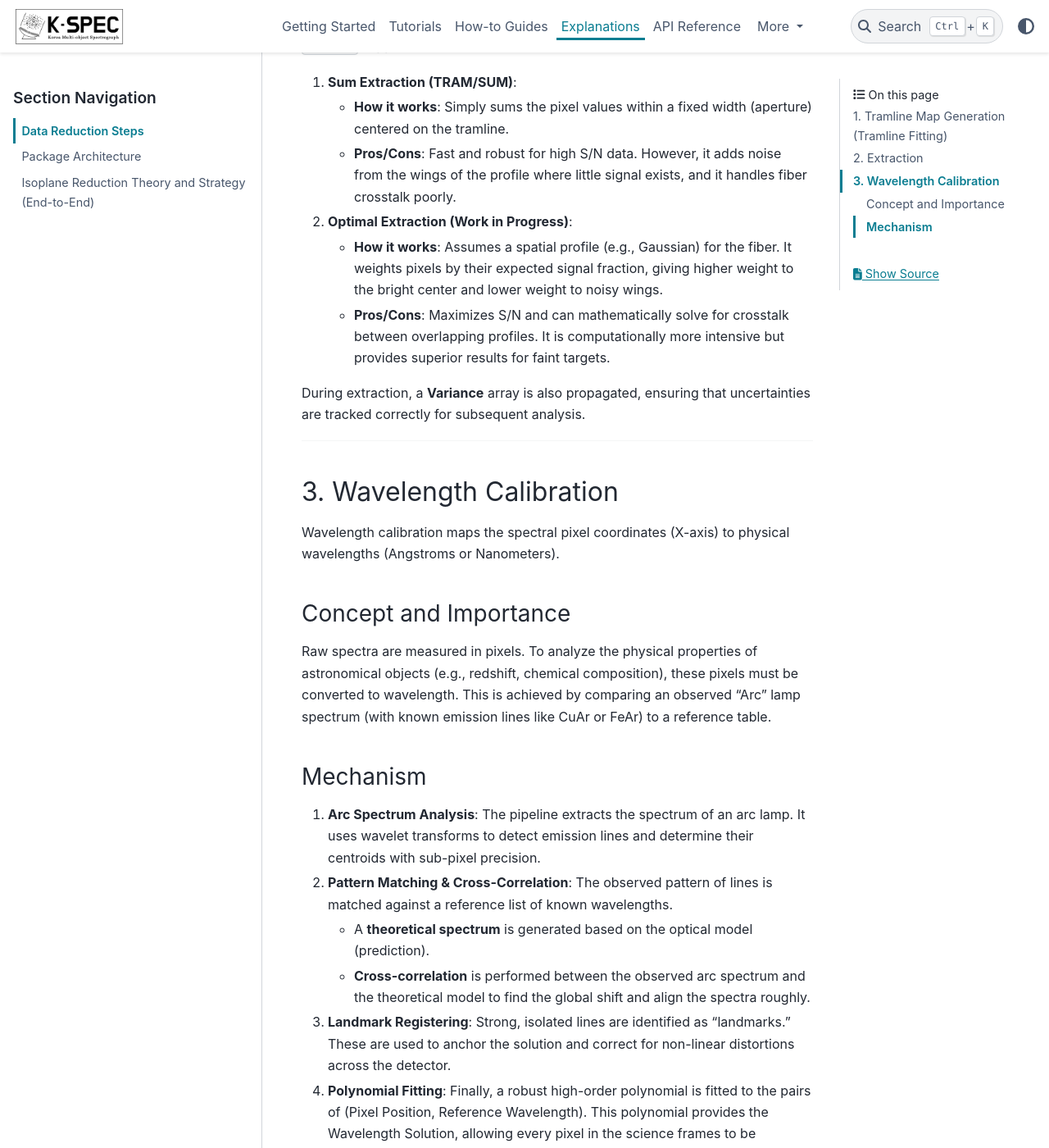
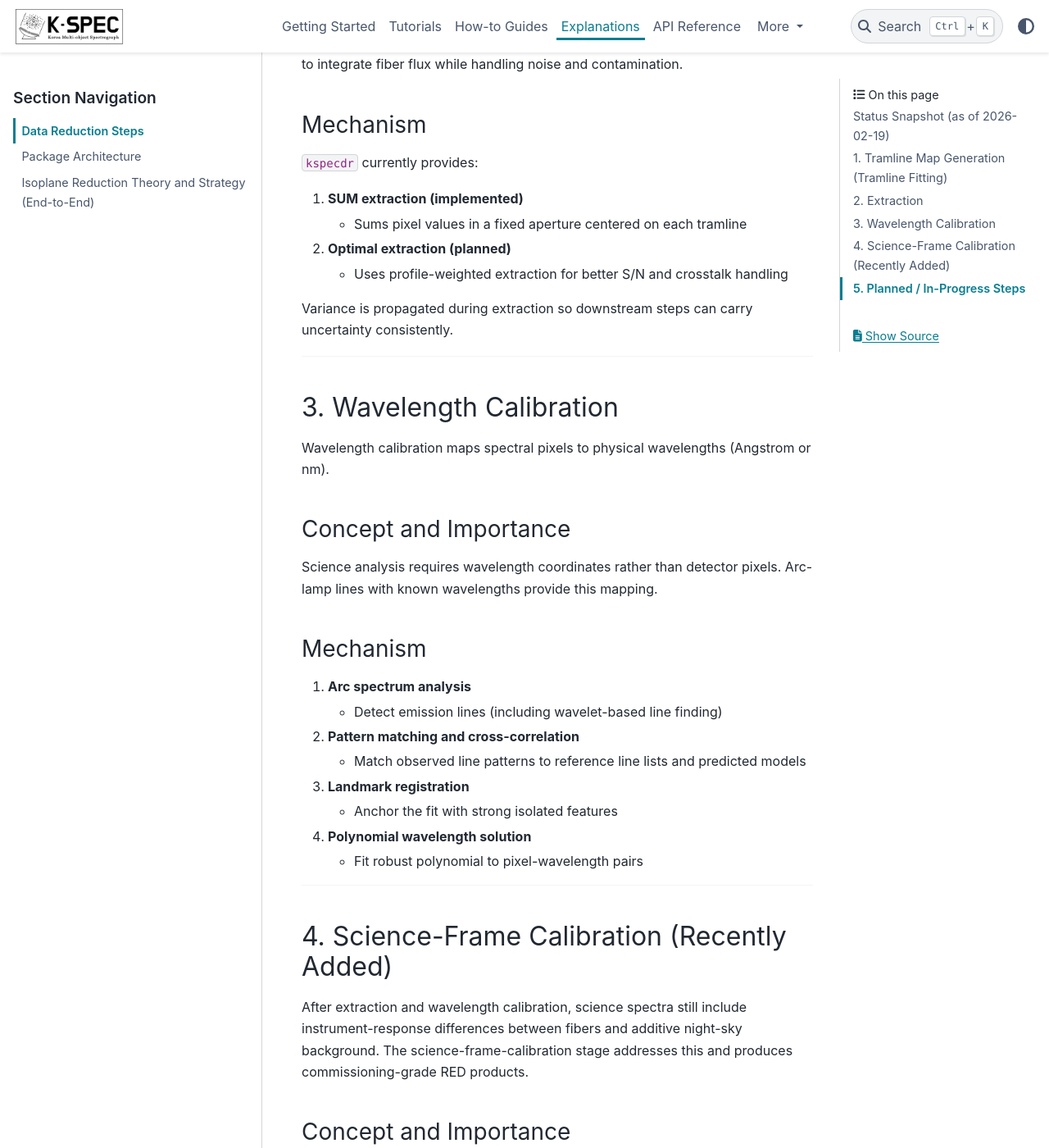
Before and after one commit to hbahk/kspecdr, a Sphinx documentation site: the page built from docs/explanations/pipeline-overview.md, in a window 1280 px wide and 1400 px high, scrolled down 1840 px. Shown: the whole window at 82% size. Built offline with Sphinx 7.4.7 and the PyData theme 0.15.4, drawn with Linux system fonts in a browser that asks for light colours; pages that are not in the unit, such as notebooks, are missing from menus; some of the changed text lies outside the part shown.

Commit message:
docs: refine pipeline-overview with conceptual science-frame calibration flow
- keep the original stage-based structure and explanation depth
- add a conceptual "Science-frame calibration" section focused on process flow
- summarize recently implemented pipeline status from development docs
- simplify planned/in-progress items to high-level goals (P2/P3), removing function-level detail

```diff
--- a/docs/explanations/pipeline-overview.md
+++ b/docs/explanations/pipeline-overview.md
@@ -1,8 +1,23 @@
 # Data Reduction Steps
 
-This document details the key processes involved in converting raw FITS images into calibrated spectra using the `kspecdr` pipeline. The pipeline, inspired by 2dfdr but optimized for a Python environment, performs three major steps: **Tramline Map Generation**, **Extraction**, and **Wavelength Calibration**.
+This document summarizes how `kspecdr` converts raw FITS images into calibrated spectra.
+The current pipeline now includes four major stages:
 
-Each step is critical for ensuring data quality and scientific accuracy.
+1. Tramline map generation
+2. Extraction
+3. Wavelength calibration
+4. Science-frame calibration (flat-field/throughput/sky/flux)
+
+## Status Snapshot (as of 2026-02-19)
+
+Based on the development documents:
+
+- `reduce_object` P0 is complete (end-to-end run)
+- P1 core is implemented (flat-fielding, throughput correction, RWSS snapshot, sky subtraction)
+- Flux calibration is implemented and integrated (`_apply_fluxcal`)
+- Advanced P2/P3 corrections are still in progress and currently safe no-ops behind flags
+
+---
 
 ## 1. Tramline Map Generation (Tramline Fitting)
 
@@ -12,72 +27,125 @@
 
 Spectra recorded on a CCD are rarely perfectly aligned with the pixel grid. Optical distortions and mechanical alignments cause the spectra to appear as curved "traces" across the detector.
 
-**Tramline Fitting** determines the centroid of these traces at every column (spectral pixel). This map is essential for the subsequent extraction step; if the tramlines are inaccurate, the signal from one fiber may bleed into another (crosstalk), or flux may be lost, degrading the signal-to-noise ratio (S/N).
+**Tramline fitting** determines the centroid of these traces at every column (spectral pixel). This map is essential for the subsequent extraction step; if the tramlines are inaccurate, the signal from one fiber may bleed into another (crosstalk), or flux may be lost, degrading S/N.
 
 ### Mechanism
 
 The process in `kspecdr` involves several algorithmic stages:
 
-1.  **Peak Detection**:
-    The pipeline scans the image in the spatial direction (typically the Y-axis) at regular intervals (steps) to locate intensity peaks corresponding to fibers.
-    *   **Standard Method**: Uses `scipy.signal.find_peaks` to identify peaks above a dynamic threshold.
-    *   **Wavelet Method**: Implements a Mexican Hat Wavelet transform (ported from 2dfdr logic) to detect peaks robustly, even in the presence of noise or background variation.
-
-2.  **Trace Linking**:
-    Peaks detected at different steps are linked together to form continuous traces. A clustering algorithm (based on Euclidean distance) groups peaks that belong to the same fiber trajectory.
-
-3.  **Polynomial Fitting**:
-    The linked points are fitted with a polynomial (typically 2nd to 6th order) to create a smooth model of the trace. This results in a "Tramline Map" that defines the Y-position of every fiber for every X-pixel.
-
-4.  **Fiber Matching**:
-    The detected traces are matched to physical fiber IDs using a pattern matching algorithm that compares the observed trace positions with the instrument's nominal fiber positions.
+1. **Peak detection**
+   - **Standard method**: `scipy.signal.find_peaks` with dynamic thresholding
+   - **Wavelet method**: Mexican-hat wavelet logic (ported from 2dfdr)
+2. **Trace linking**
+   - Peaks from different steps are linked into continuous fiber traces
+3. **Polynomial fitting**
+   - Trace points are fitted (typically 2nd-6th order) into smooth trajectories
+4. **Fiber matching**
+   - Detected traces are matched to physical fiber IDs
 
 ---
 
 ## 2. Extraction
 
-Extraction converts the 2D CCD image into 1D spectra (Intensity vs. Pixel) using the generated Tramline Map.
+Extraction converts the 2D CCD image into 1D per-fiber spectra (intensity vs. pixel) using the tramline map.
 
 ### Concept and Importance
 
-This is the transition from "image processing" to "data analysis." The goal is to integrate the flux falling onto each fiber while rejecting background noise, cosmic rays, and contamination from scattered light or adjacent fibers.
+This is the transition from image processing to spectroscopic analysis. The goal is to integrate fiber flux while handling noise and contamination.
 
 ### Mechanism
 
-`kspecdr` supports different extraction methods:
+`kspecdr` currently provides:
 
-1.  **Sum Extraction (TRAM/SUM)**:
-    *   **How it works**: Simply sums the pixel values within a fixed width (aperture) centered on the tramline.
-    *   **Pros/Cons**: Fast and robust for high S/N data. However, it adds noise from the wings of the profile where little signal exists, and it handles fiber crosstalk poorly.
+1. **SUM extraction (implemented)**
+   - Sums pixel values in a fixed aperture centered on each tramline
+2. **Optimal extraction (planned)**
+   - Uses profile-weighted extraction for better S/N and crosstalk handling
 
-2.  **Optimal Extraction (Work in Progress)**:
-    *   **How it works**: Assumes a spatial profile (e.g., Gaussian) for the fiber. It weights pixels by their expected signal fraction, giving higher weight to the bright center and lower weight to noisy wings.
-    *   **Pros/Cons**: Maximizes S/N and can mathematically solve for crosstalk between overlapping profiles. It is computationally more intensive but provides superior results for faint targets.
-
-During extraction, a **Variance** array is also propagated, ensuring that uncertainties are tracked correctly for subsequent analysis.
+Variance is propagated during extraction so downstream steps can carry uncertainty consistently.
 
 ---
 
 ## 3. Wavelength Calibration
 
-Wavelength calibration maps the spectral pixel coordinates (X-axis) to physical wavelengths (Angstroms or Nanometers).
+Wavelength calibration maps spectral pixels to physical wavelengths (Angstrom or nm).
 
 ### Concept and Importance
 
-Raw spectra are measured in pixels. To analyze the physical properties of astronomical objects (e.g., redshift, chemical composition), these pixels must be converted to wavelength. This is achieved by comparing an observed "Arc" lamp spectrum (with known emission lines like CuAr or FeAr) to a reference table.
+Science analysis requires wavelength coordinates rather than detector pixels. Arc-lamp lines with known wavelengths provide this mapping.
 
 ### Mechanism
 
-1.  **Arc Spectrum Analysis**:
-    The pipeline extracts the spectrum of an arc lamp. It uses wavelet transforms to detect emission lines and determine their centroids with sub-pixel precision.
+1. **Arc spectrum analysis**
+   - Detect emission lines (including wavelet-based line finding)
+2. **Pattern matching and cross-correlation**
+   - Match observed line patterns to reference line lists and predicted models
+3. **Landmark registration**
+   - Anchor the fit with strong isolated features
+4. **Polynomial wavelength solution**
+   - Fit robust polynomial to pixel-wavelength pairs
 
-2.  **Pattern Matching & Cross-Correlation**:
-    The observed pattern of lines is matched against a reference list of known wavelengths.
-    *   A **theoretical spectrum** is generated based on the optical model (prediction).
-    *   **Cross-correlation** is performed between the observed arc spectrum and the theoretical model to find the global shift and align the spectra roughly.
+---
 
-3.  **Landmark Registering**:
-    Strong, isolated lines are identified as "landmarks." These are used to anchor the solution and correct for non-linear distortions across the detector.
+## 4. Science-Frame Calibration (Recently Added)
 
-4.  **Polynomial Fitting**:
-    Finally, a robust high-order polynomial is fitted to the pairs of (Pixel Position, Reference Wavelength). This polynomial provides the Wavelength Solution, allowing every pixel in the science frames to be assigned a precise wavelength.
+After extraction and wavelength calibration, science spectra still include
+instrument-response differences between fibers and additive night-sky
+background. The science-frame-calibration stage addresses this and produces
+commissioning-grade RED products.
+
+### Concept and Importance
+
+The earlier stages define "where the spectrum is" (trace) and "which
+wavelength each pixel corresponds to" (wavelength solution). This stage
+focuses on "how the measured counts should be corrected physically."
+
+In practice, the pipeline applies multiplicative corrections first (flat-field,
+throughput, optional flux calibration) and additive correction next (sky
+subtraction), while tracking variance through each step.
+
+### Mechanism
+
+The overall flow is:
+
+1. **Flat-field correction**
+   - Correct relative fiber/pixel response using fiber-flat products.
+2. **Scrunching to linear wavelength grid**
+   - Rebin all fibers to a common wavelength basis.
+3. **Throughput correction**
+   - Normalize fiber-to-fiber transmission differences.
+4. **Sky subtraction**
+   - Build a sky model from designated sky fibers and subtract it from all
+     spectra.
+5. **Flux calibration (optional)**
+   - Use standard stars to convert counts to physical flux scale.
+6. **Metadata/finalization**
+   - Record reduction status and provenance in FITS headers/extensions.
+
+An optional pre-sky snapshot can also be saved for diagnostics.
+
+---
+
+## 5. Planned / In-Progress Steps
+
+The following items are planned for higher-accuracy (P2/P3) reductions:
+
+1. **Skyline-based wavelength refinement**
+   - Fine-tune arc-based calibration using sky emission features and provide QC
+     diagnostics for residual offsets.
+2. **Advanced sky modeling**
+   - Improve subtraction with super-sampled or PCA-based sky models for complex
+     sky variability.
+3. **Atmospheric and velocity corrections**
+   - Add telluric absorption correction and heliocentric/barycentric velocity
+     handling.
+4. **Transfer-function and artifact corrections**
+   - Apply associated transfer-function updates and mitigate residual artifacts
+     such as wiggles/fringing.
+5. **Extraction upgrades**
+   - Extend beyond SUM extraction toward profile-aware methods for improved S/N
+     and crosstalk control.
+
+These steps are currently staged as future development and are intended to move
+the pipeline from commissioning-grade outputs to publication-grade calibration
+quality.
```
